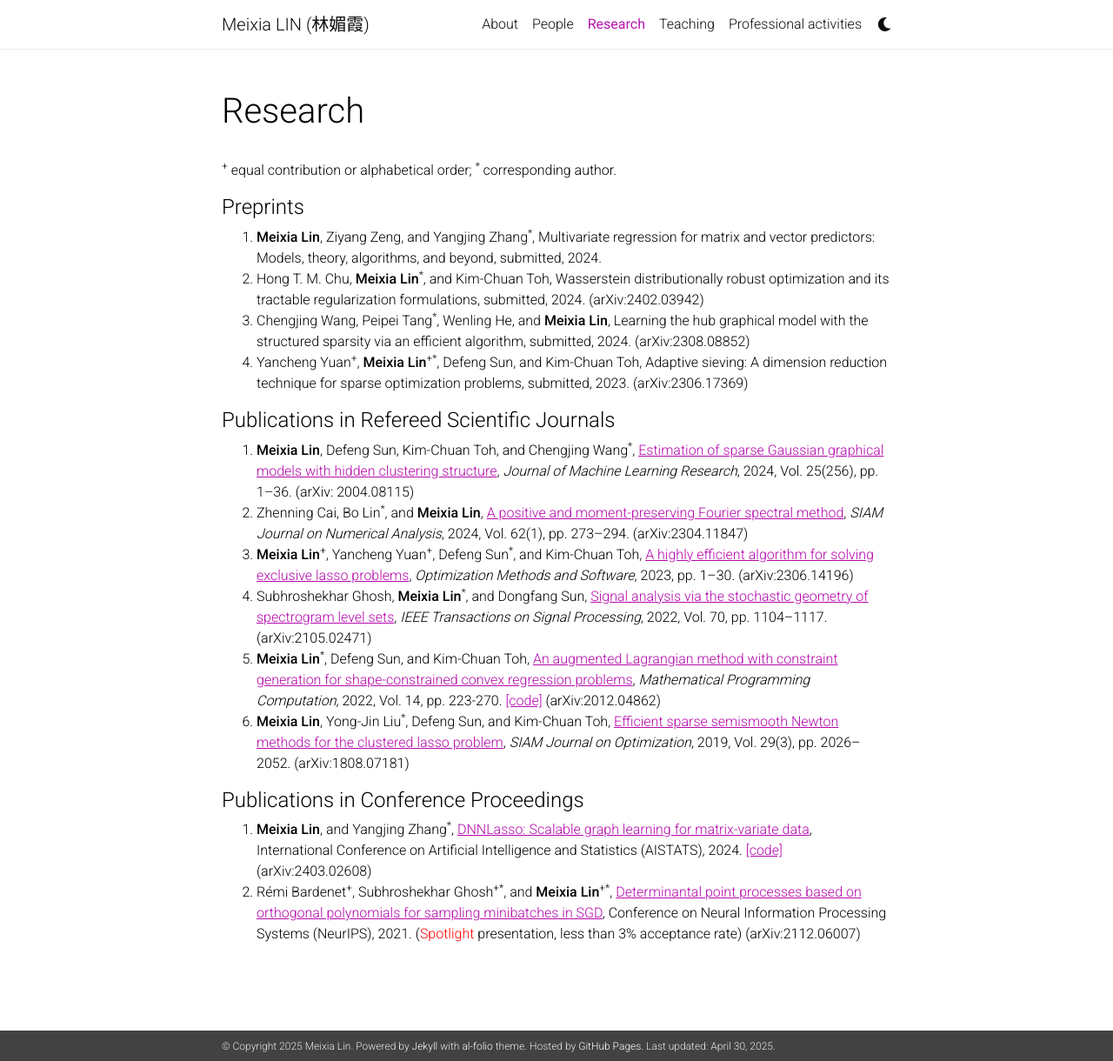
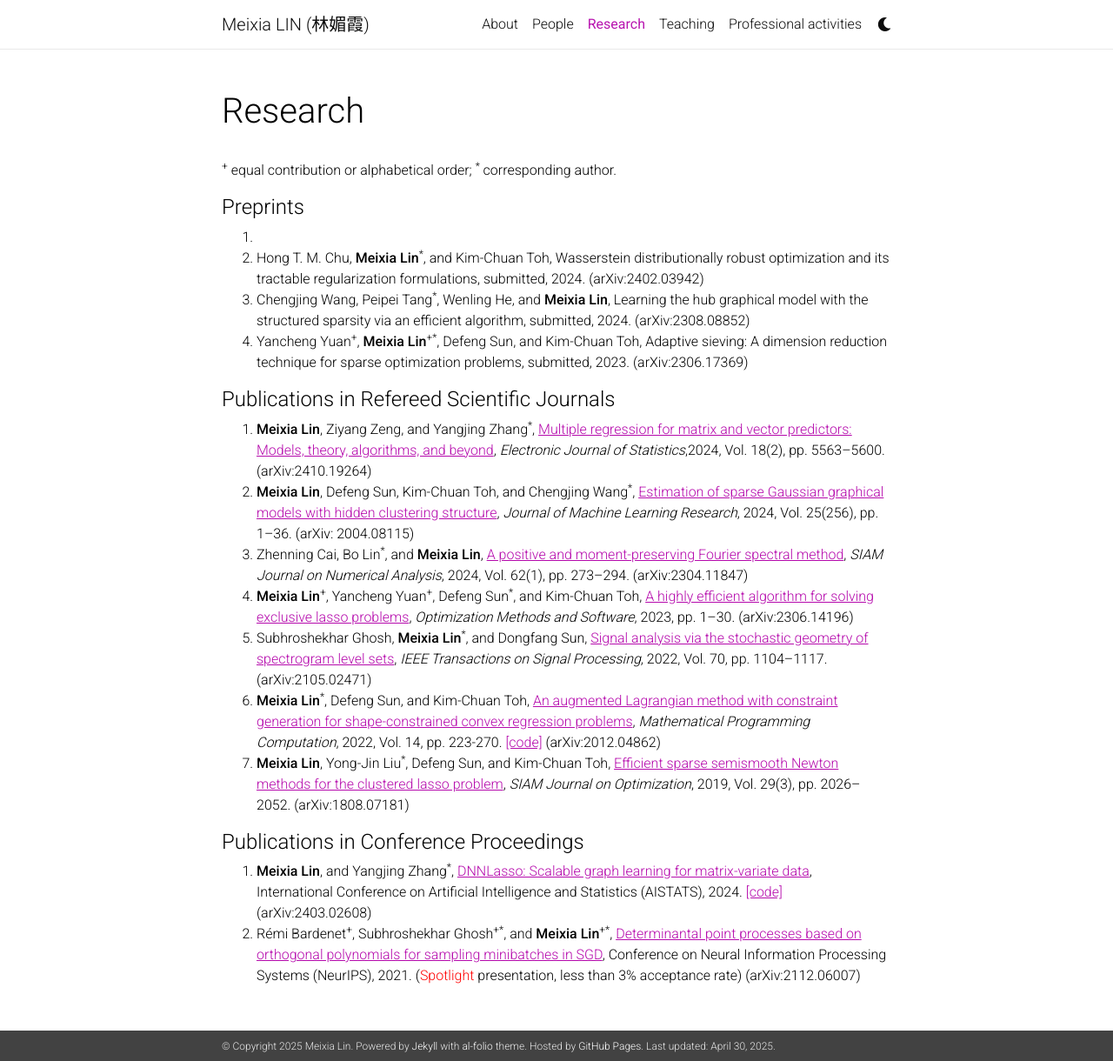
Before and after one commit to linmeixia/linmeixia.github.io, a Jekyll site: the page built from _pages/publications.md, in a window 1280 px wide and 1220 px high. Shown: the whole window at 87% size. Built offline with Jekyll 4.4.1, drawn with Linux system fonts in a browser that asks for light colours; nearby versions of some CDN libraries; comment, search, counter and statistics services are not loaded; a style sheet for code colours, icons or effects is not loaded.

Commit message:
Update publications.md

```diff
--- a/_pages/publications.md
+++ b/_pages/publications.md
@@ -11,7 +11,7 @@ nav: true
 
 <h4>Preprints</h4>
 
-1. <strong>Meixia Lin</strong>, Ziyang Zeng, and Yangjing Zhang<sup>*</sup>, Multivariate regression for matrix and vector predictors: Models, theory, algorithms, and beyond, submitted, 2024.
+1.
 2. Hong T. M. Chu, <strong>Meixia Lin</strong><sup>*</sup>, and Kim-Chuan Toh, Wasserstein distributionally robust optimization and its tractable regularization formulations, submitted, 2024. (arXiv:2402.03942)
 3. Chengjing Wang, Peipei Tang<sup>*</sup>, Wenling He, and <strong>Meixia Lin</strong>, Learning the hub graphical model with the structured sparsity via an efficient algorithm, submitted, 2024. (arXiv:2308.08852)
 4. Yancheng Yuan<sup>+</sup>, <strong>Meixia Lin</strong><sup>+*</sup>, Defeng Sun, and Kim-Chuan Toh, Adaptive sieving: A dimension reduction technique for sparse optimization problems, submitted, 2023. (arXiv:2306.17369)
@@ -20,12 +20,13 @@ nav: true
 <h4>Publications in Refereed Scientific Journals</h4>
 
 
-1. <strong>Meixia Lin</strong>, Defeng Sun, Kim-Chuan Toh, and Chengjing Wang<sup>*</sup>, <a href="https://jmlr.org/papers/v25/20-354.html" style="text-decoration: underline;"> Estimation of sparse Gaussian graphical models with hidden clustering structure</a>, _Journal of Machine Learning Research_, 2024, Vol. 25(256), pp. 1--36. (arXiv: 2004.08115)
-2. Zhenning Cai, Bo Lin<sup>*</sup>, and <strong>Meixia Lin</strong>, <a href="https://epubs.siam.org/doi/10.1137/23M1563918" style="text-decoration: underline;"> A positive and moment-preserving Fourier spectral method</a>, _SIAM Journal on Numerical Analysis_, 2024, Vol. 62(1), pp. 273--294. (arXiv:2304.11847)
-3. <strong>Meixia Lin</strong><sup>+</sup>, Yancheng Yuan<sup>+</sup>, Defeng Sun<sup>*</sup>, and Kim-Chuan Toh, <a href="https://www.tandfonline.com/doi/full/10.1080/10556788.2023.2253356" style="text-decoration: underline;"> A highly efficient algorithm for solving exclusive lasso problems</a>, _Optimization Methods and Software_, 2023, pp. 1--30. (arXiv:2306.14196)
-4. Subhroshekhar Ghosh, <strong>Meixia Lin</strong><sup>*</sup>, and Dongfang Sun, <a href="https://ieeexplore.ieee.org/document/9720125" style="text-decoration: underline;"> Signal analysis via the stochastic geometry of spectrogram level sets</a>, _IEEE Transactions on Signal Processing_, 2022, Vol. 70, pp. 1104--1117. (arXiv:2105.02471)
-5. <strong>Meixia Lin</strong><sup>*</sup>, Defeng Sun, and Kim-Chuan Toh, <a href="https://link.springer.com/article/10.1007/s12532-021-00210-0" style="text-decoration: underline;"> An augmented Lagrangian method with constraint generation for shape-constrained convex regression problems</a>, _Mathematical Programming Computation_, 2022, Vol. 14, pp. 223-270. <a href="https://doi.org/10.5281/zenodo.5543733" style="text-decoration: underline;">[code]</a> (arXiv:2012.04862)
-6. <strong>Meixia Lin</strong>, Yong-Jin Liu<sup>*</sup>, Defeng Sun, and Kim-Chuan Toh, <a href="https://epubs.siam.org/doi/abs/10.1137/18M1207752" style="text-decoration: underline;"> Efficient sparse semismooth Newton methods for the clustered lasso problem</a>, _SIAM Journal on Optimization_, 2019, Vol. 29(3), pp. 2026--2052. (arXiv:1808.07181)
+1. <strong>Meixia Lin</strong>, Ziyang Zeng, and Yangjing Zhang<sup>*</sup>, <a href="https://projecteuclid.org/journals/electronic-journal-of-statistics/volume-18/issue-2/Multiple-regression-for-matrix-and-vector-predictors--Models-theory/10.1214/24-EJS2330.full" style="text-decoration: underline;"> Multiple regression for matrix and vector predictors: Models, theory, algorithms, and beyond</a>, _Electronic Journal of Statistics_,2024, Vol. 18(2), pp. 5563--5600. (arXiv:2410.19264)
+2. <strong>Meixia Lin</strong>, Defeng Sun, Kim-Chuan Toh, and Chengjing Wang<sup>*</sup>, <a href="https://jmlr.org/papers/v25/20-354.html" style="text-decoration: underline;"> Estimation of sparse Gaussian graphical models with hidden clustering structure</a>, _Journal of Machine Learning Research_, 2024, Vol. 25(256), pp. 1--36. (arXiv: 2004.08115)
+3. Zhenning Cai, Bo Lin<sup>*</sup>, and <strong>Meixia Lin</strong>, <a href="https://epubs.siam.org/doi/10.1137/23M1563918" style="text-decoration: underline;"> A positive and moment-preserving Fourier spectral method</a>, _SIAM Journal on Numerical Analysis_, 2024, Vol. 62(1), pp. 273--294. (arXiv:2304.11847)
+4. <strong>Meixia Lin</strong><sup>+</sup>, Yancheng Yuan<sup>+</sup>, Defeng Sun<sup>*</sup>, and Kim-Chuan Toh, <a href="https://www.tandfonline.com/doi/full/10.1080/10556788.2023.2253356" style="text-decoration: underline;"> A highly efficient algorithm for solving exclusive lasso problems</a>, _Optimization Methods and Software_, 2023, pp. 1--30. (arXiv:2306.14196)
+5. Subhroshekhar Ghosh, <strong>Meixia Lin</strong><sup>*</sup>, and Dongfang Sun, <a href="https://ieeexplore.ieee.org/document/9720125" style="text-decoration: underline;"> Signal analysis via the stochastic geometry of spectrogram level sets</a>, _IEEE Transactions on Signal Processing_, 2022, Vol. 70, pp. 1104--1117. (arXiv:2105.02471)
+6. <strong>Meixia Lin</strong><sup>*</sup>, Defeng Sun, and Kim-Chuan Toh, <a href="https://link.springer.com/article/10.1007/s12532-021-00210-0" style="text-decoration: underline;"> An augmented Lagrangian method with constraint generation for shape-constrained convex regression problems</a>, _Mathematical Programming Computation_, 2022, Vol. 14, pp. 223-270. <a href="https://doi.org/10.5281/zenodo.5543733" style="text-decoration: underline;">[code]</a> (arXiv:2012.04862)
+7. <strong>Meixia Lin</strong>, Yong-Jin Liu<sup>*</sup>, Defeng Sun, and Kim-Chuan Toh, <a href="https://epubs.siam.org/doi/abs/10.1137/18M1207752" style="text-decoration: underline;"> Efficient sparse semismooth Newton methods for the clustered lasso problem</a>, _SIAM Journal on Optimization_, 2019, Vol. 29(3), pp. 2026--2052. (arXiv:1808.07181)
 
 
 
```
